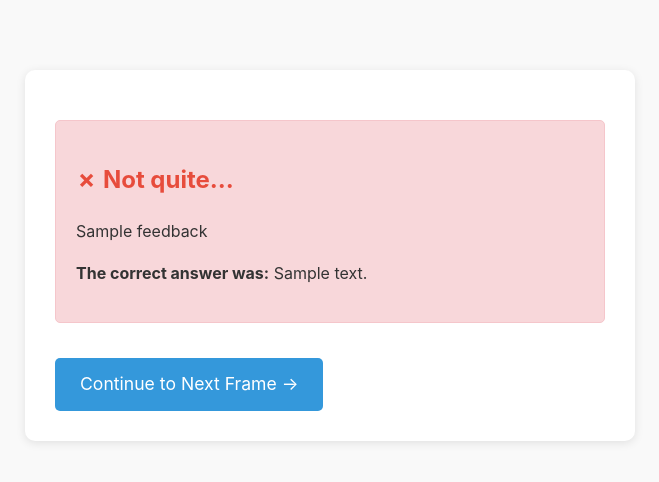
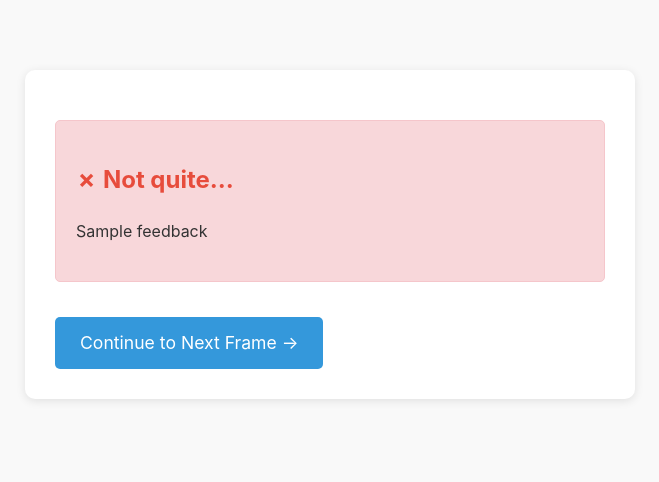
Before and after one commit to AI-at-Oxy/lab-4-skinner-teaching-machine-mek, a Flask app: template templates/feedback.html in a window 1280 px wide. Shown: the top 482 px of the page, without its empty margins (310-969 px from the left). Run offline with Flask 2, Linux system fonts and the light colour scheme; the template is opened without the code that fills it: most values are stand-ins (such as "Sample title", 1, 10 or a date in 2020).

Commit message:
changing it so that you can't see the correct answer when wrong

```diff
--- a/templates/feedback.html
+++ b/templates/feedback.html
@@ -16,9 +16,6 @@
 <div class="feedback-box error">
     <h2 class="incorrect">✗ Not quite...</h2>
     <p>{{ feedback }}</p>
-    <p style="margin-top: 15px;">
-        <strong>The correct answer was:</strong> {{ frame.answer }}
-    </p>
 </div>
 
 <!--
```
